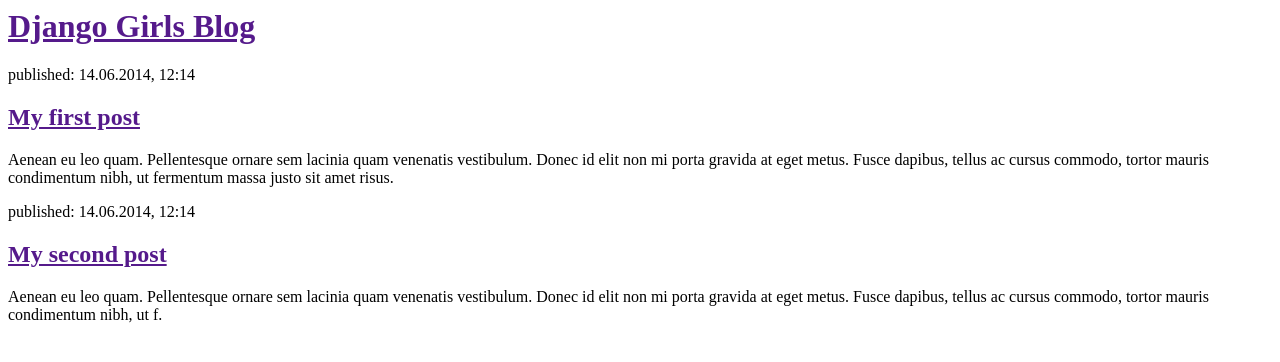
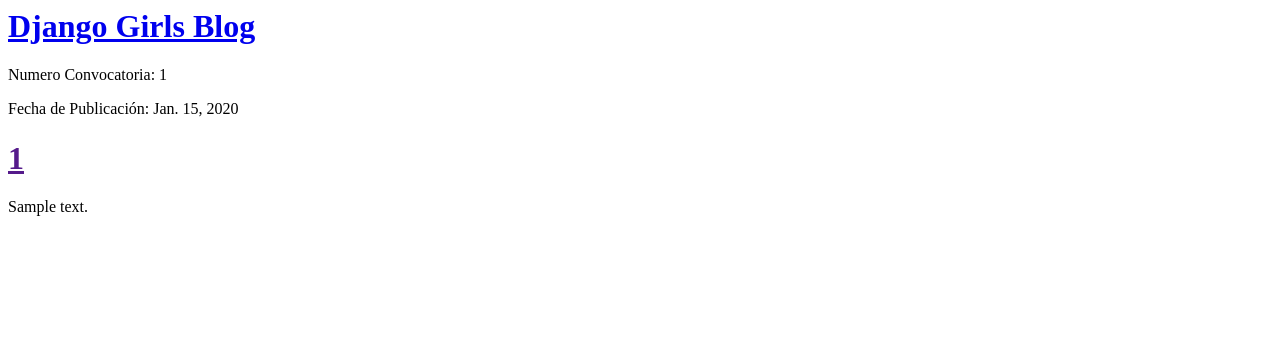
Before and after one commit to punkevin/my-first-blog, a Django app: page / in a window 1280 px wide. Shown: the top 362 px of the page. Run offline with Django 3.2, Linux system fonts and the light colour scheme; tables that the repository leaves empty hold one stand-in row (values such as "Sample post").

Commit message:
Modified templates to display posts from database

```diff
--- a/convocatoria/convocatoria/convocatoria/Apps/GestionConvocatoria/templates/GestionConvocatoria/post_list.html
+++ b/convocatoria/convocatoria/convocatoria/Apps/GestionConvocatoria/templates/GestionConvocatoria/post_list.html
@@ -3,20 +3,24 @@
             <title>Django Girls blog</title>
         </head>
         <body>
+
             <div>
-                <h1><a href="">Django Girls Blog</a></h1>
+              <h1><a href="/">Django Girls Blog</a></h1>
             </div>
 
+              {% for conv in convocatorias %}
             <div>
-                <p>published: 14.06.2014, 12:14</p>
-                <h2><a href="">My first post</a></h2>
-                <p>Aenean eu leo quam. Pellentesque ornare sem lacinia quam venenatis vestibulum. Donec id elit non mi porta gravida at eget metus. Fusce dapibus, tellus ac cursus commodo, tortor mauris condimentum nibh, ut fermentum massa justo sit amet risus.</p>
+            <p>Numero Convocatoria: {{ conv.NroConv }}</p>
+            <p>Fecha de Publicación: {{ conv.FecPubli }}</p>
+            <h1><a href="">{{ conv.CodObjC }}</a></h1>
+            <p>{{ conv.DescObjeto|linebreaksbr }}</p>
             </div>
+              {% endfor %}
 
-            <div>
-                <p>published: 14.06.2014, 12:14</p>
-                <h2><a href="">My second post</a></h2>
-                <p>Aenean eu leo quam. Pellentesque ornare sem lacinia quam venenatis vestibulum. Donec id elit non mi porta gravida at eget metus. Fusce dapibus, tellus ac cursus commodo, tortor mauris condimentum nibh, ut f.</p>
-            </div>
+            <!--{{ convocatorias }}
+            {% for conv in convocatorias %}
+                {{ conv }}
+            {% endfor %}-->
+
         </body>
 </html>
--- a/convocatoria/convocatoria/convocatoria/Apps/GestionConvocatoria/views.py
+++ b/convocatoria/convocatoria/convocatoria/Apps/GestionConvocatoria/views.py
@@ -1,6 +1,9 @@
 from django.shortcuts import render
+from django.utils import timezone
+from .models import Convocatoria
 
 # Create your views here.
 
 def post_list(request):
-    return render(request, 'GestionConvocatoria/post_list.html', {})
+    convocatorias = Convocatoria.objects.all()
+    return render(request, 'GestionConvocatoria/post_list.html', {'convocatorias': convocatorias})
```
